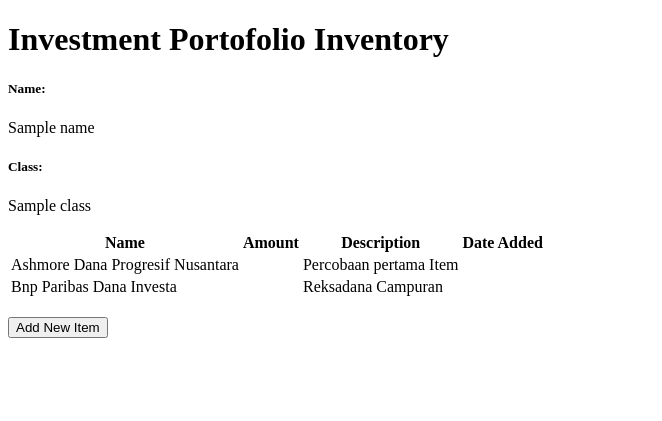
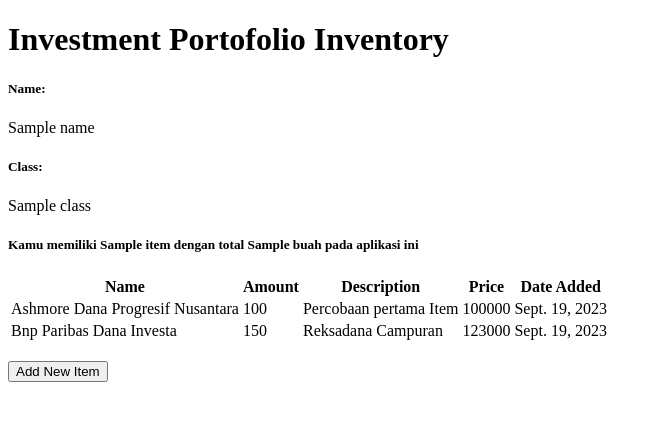
Before and after one commit to Henrysoed/Tugas2PBP, a Django app: template main/templates/main.html in a window 1280 px wide. Shown: the top 421 px of the page, without its empty margins (0-662 px from the left). Run offline with Django 4.2, Linux system fonts and the light colour scheme; data comes from the database, SQL or seed files in the repository; both versions use the stored data as it was after the commit; tables that the repository leaves empty hold one stand-in row (values such as "Sample post"); the template is opened without the code that fills it: values that come from a table or form of the project are taken from there, most other values are stand-ins (such as "Sample title", 1, 10 or a date in 2020).

Commit message:
Selesai Tugas 3

```diff
--- a/main/forms.py
+++ b/main/forms.py
@@ -4,4 +4,4 @@
 class ItemForm(ModelForm):
     class Meta:
         model = Item
-        fields = ["name", "amount", "description"]
+        fields = ["name", "amount", "price", "description"]
--- a/main/models.py
+++ b/main/models.py
@@ -3,4 +3,6 @@
 class Item(models.Model):
     name = models.CharField(max_length=255)
     amount = models.IntegerField()
+    price = models.IntegerField()
     description = models.TextField()
+    date_added = models.DateField(auto_now_add=True)
--- a/main/templates/main.html
+++ b/main/templates/main.html
@@ -9,12 +9,15 @@
     <h5>Class:</h5>
     <p>{{class}}</p>
 
+    <h5>Kamu memiliki {{banyak_jenis}} item dengan total {{banyak_item}} buah pada aplikasi ini</h6>
+
 
     <table>
         <tr>
             <th>Name</th>
             <th>Amount</th>
             <th>Description</th>
+            <th>Price</th>
             <th>Date Added</th>
         </tr>
 
@@ -23,8 +26,9 @@
         {% for item in items %}
             <tr>
                 <td>{{item.name}}</td>
+                <td>{{item.amount}}</td>
+                <td>{{item.description}}</td>
                 <td>{{item.price}}</td>
-                <td>{{item.description}}</td>
                 <td>{{item.date_added}}</td>
             </tr>
         {% endfor %}
--- a/main/views.py
+++ b/main/views.py
@@ -5,6 +5,7 @@
 from django.http import HttpResponse
 from django.core import serializers
 from main.models import Item
+from django.db.models import Sum
 
 def show_main(request):
     items = Item.objects.all()
@@ -12,7 +13,9 @@
     context = {
         'name': 'Henry Soedibjo', # Nama kamu
         'class': 'PBP A', # Kelas PBP kamu
-        'item': items
+        'banyak_jenis' : len(items),
+        'banyak_item' : Item.objects.aggregate(total=Sum('amount'))['total'],
+        'items': items
     }
 
     return render(request, "main.html", context)
```
Also changed, not shown: README.md, db.sqlite3, main/migrations/0001_initial.py, main/migrations/0002_item_date_added_item_price.py (added), main/migrations/0002_rename_price_product_amount_and_more.py (deleted), main/migrations/0003_rename_product_item.py (deleted), 5 other files.
